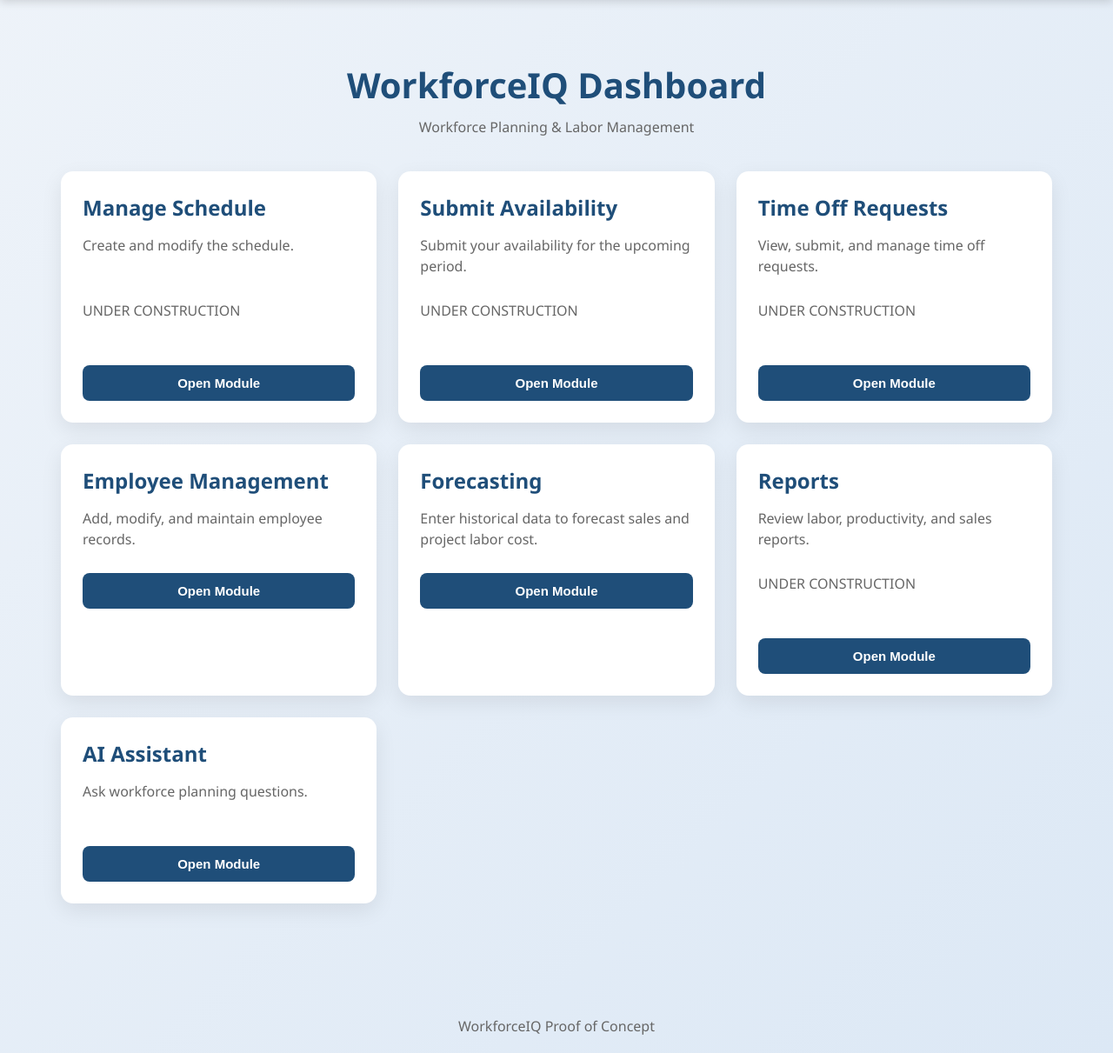
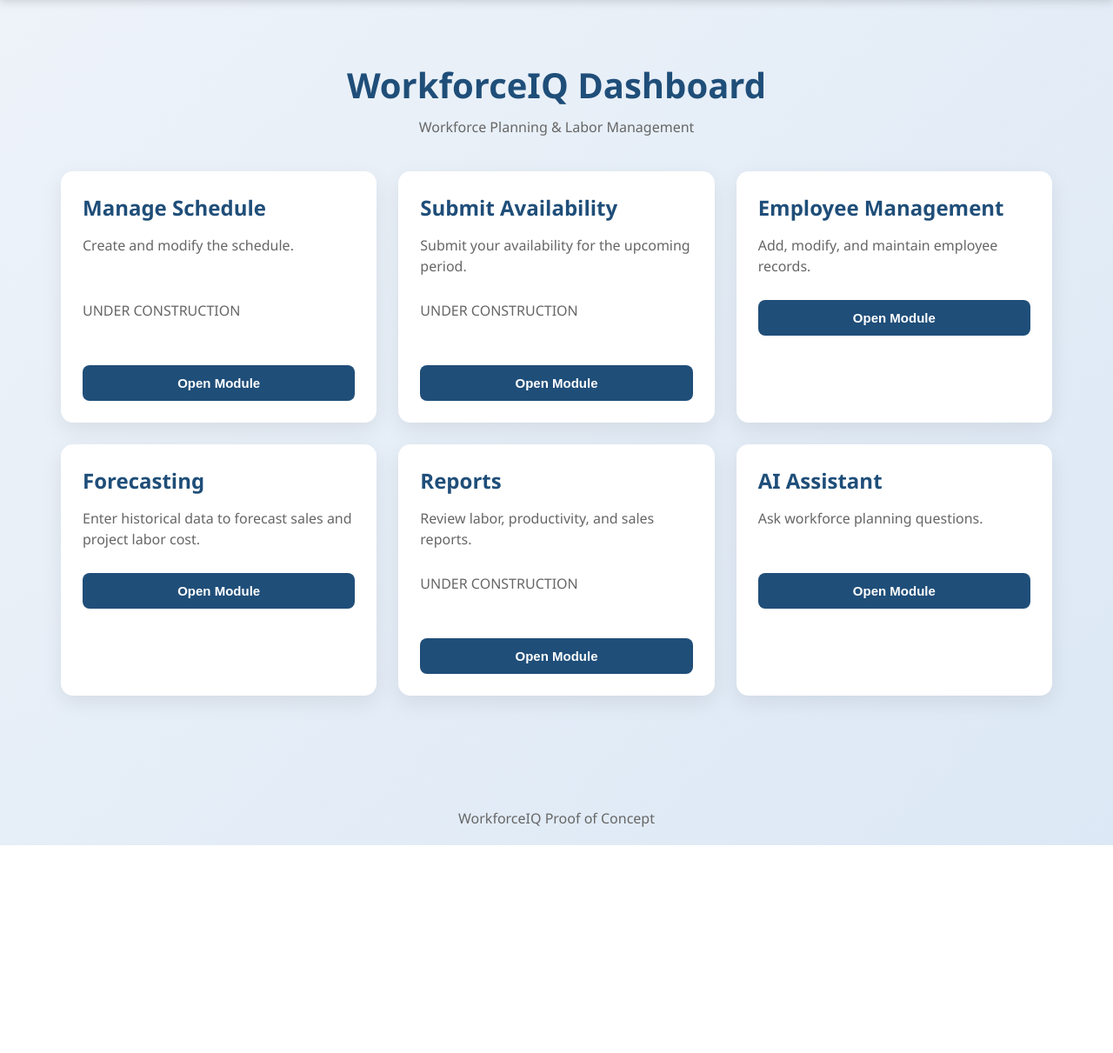
Before and after one commit to mdavis1259/WorkforceIQ, a Python web app: template templates/dashboard.html in a window 1280 px wide. Shown: the part 52-1263 px from the top of the page at 87% size. After the commit the page ends 1024 px from the top, so only its background shows below. Run offline with Jinja, Linux system fonts and the light colour scheme; the template is opened without the code that fills it, so the values that code supplies are empty.

Commit message:
Dashboard fix and ERDs

```diff
--- a/templates/dashboard.html
+++ b/templates/dashboard.html
@@ -20,13 +20,6 @@
         <div class="module-card">
             <h2>Submit Availability</h2>
             <p>Submit your availability for the upcoming period.</p>
-        <p> UNDER CONSTRUCTION</p>
-            <button class="btn">Open Module</button>
-        </div>
-
-        <div class="module-card">
-            <h2>Time Off Requests</h2>
-            <p>{% if level == 1 %}View and submit time off requests.{% else %}View, submit, and manage time off requests.{% endif %}</p>
         <p> UNDER CONSTRUCTION</p>
             <button class="btn">Open Module</button>
         </div>
```
Also changed, not shown: 2 other files.
